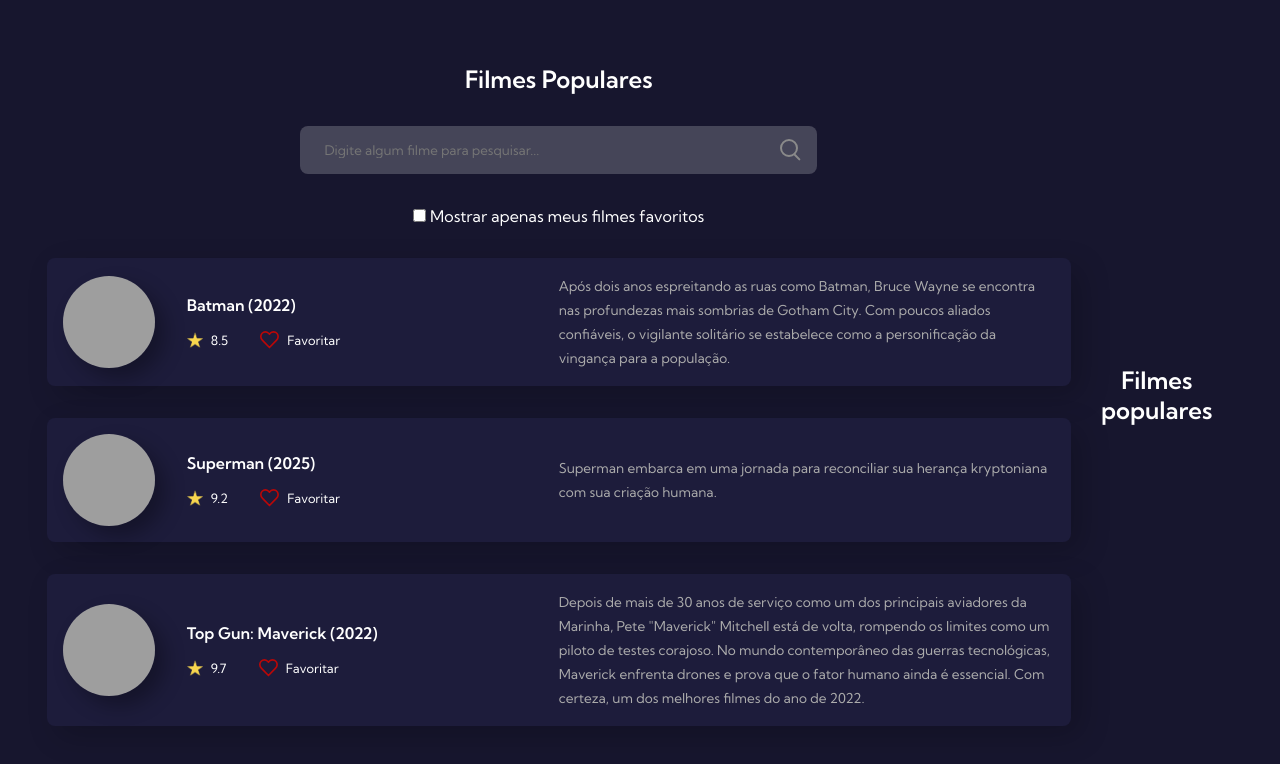
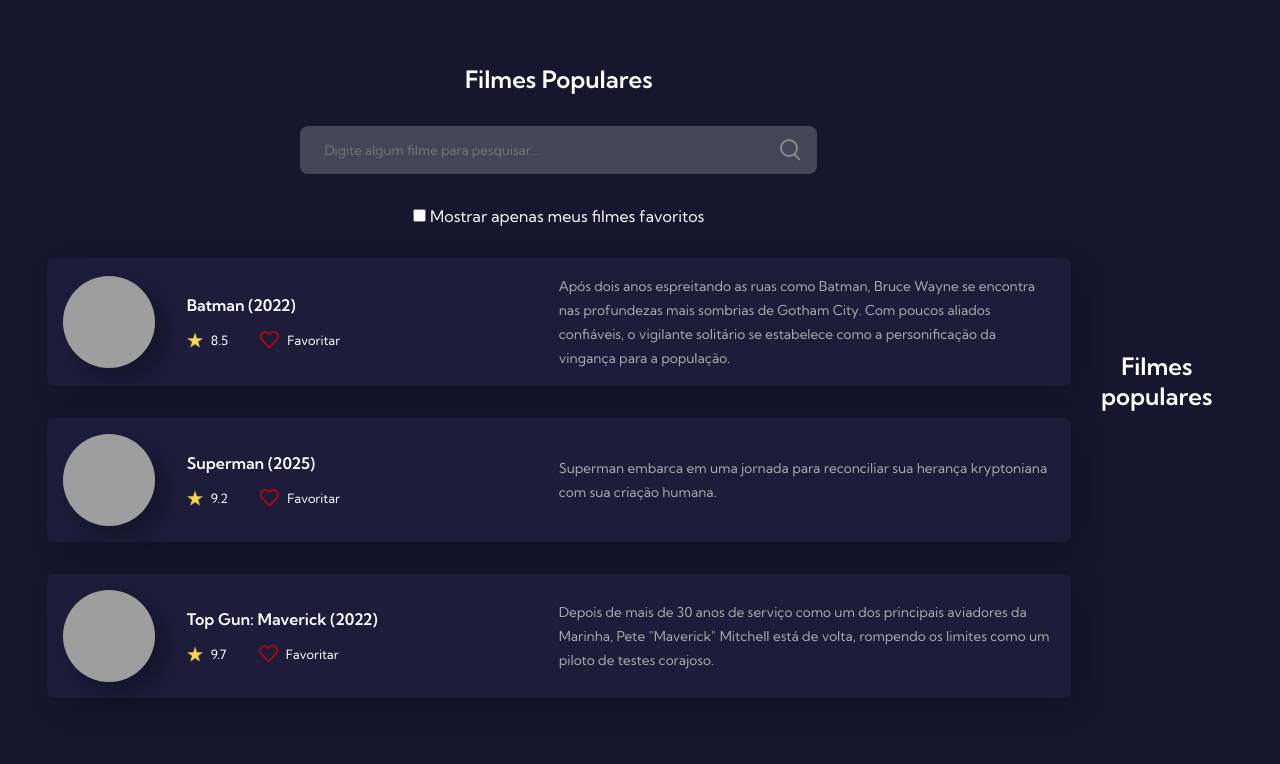
Before and after one commit to matheusaogv/Study-7DaysOfCode-Github, a plain HTML site: page index.html in a window 1280 px wide. Drawn offline with Linux system fonts and the light colour scheme; grey boxes are pictures that could not be loaded.

Commit message:
third movie's description correction

```diff
--- a/index.html
+++ b/index.html
@@ -90,7 +90,7 @@
           </div>
         </div>
         <div class="movie-description">
-          <span>Depois de mais de 30 anos de serviço como um dos principais aviadores da Marinha, Pete "Maverick" Mitchell está de volta, rompendo os limites como um piloto de testes corajoso. No mundo contemporâneo das guerras tecnológicas, Maverick enfrenta drones e prova que o fator humano ainda é essencial. Com certeza, um dos melhores filmes do ano de 2022.</span>
+          <span>Depois de mais de 30 anos de serviço como um dos principais aviadores da Marinha, Pete "Maverick" Mitchell está de volta, rompendo os limites como um piloto de testes corajoso. </span>
         </div>
       </div>
     </div>
```
